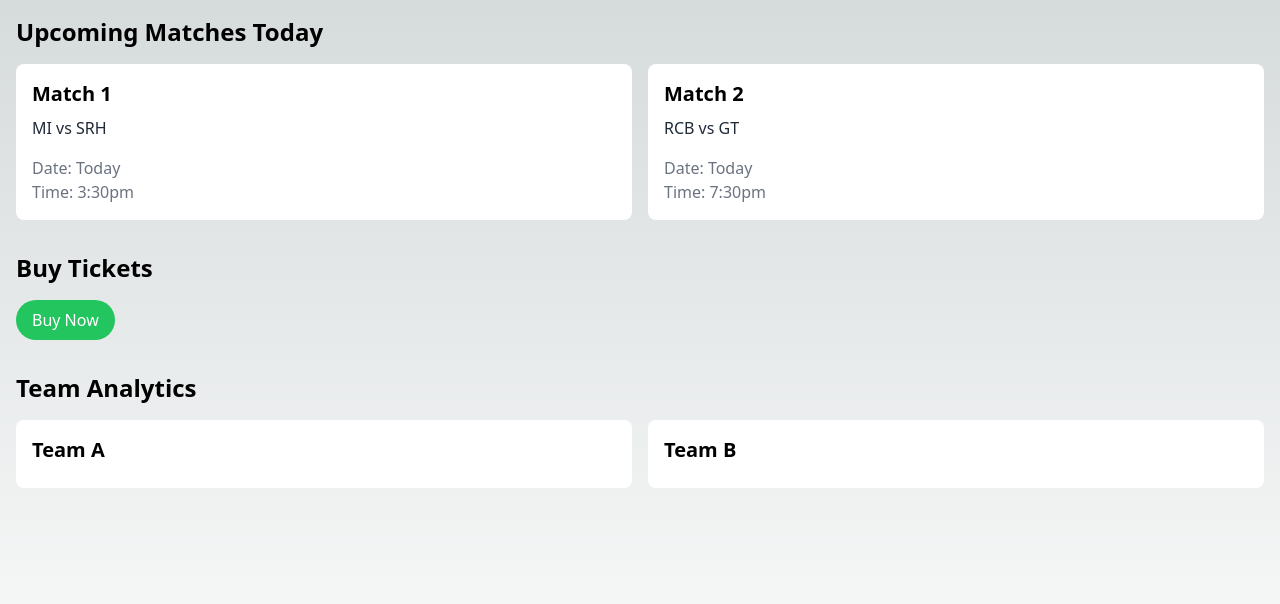
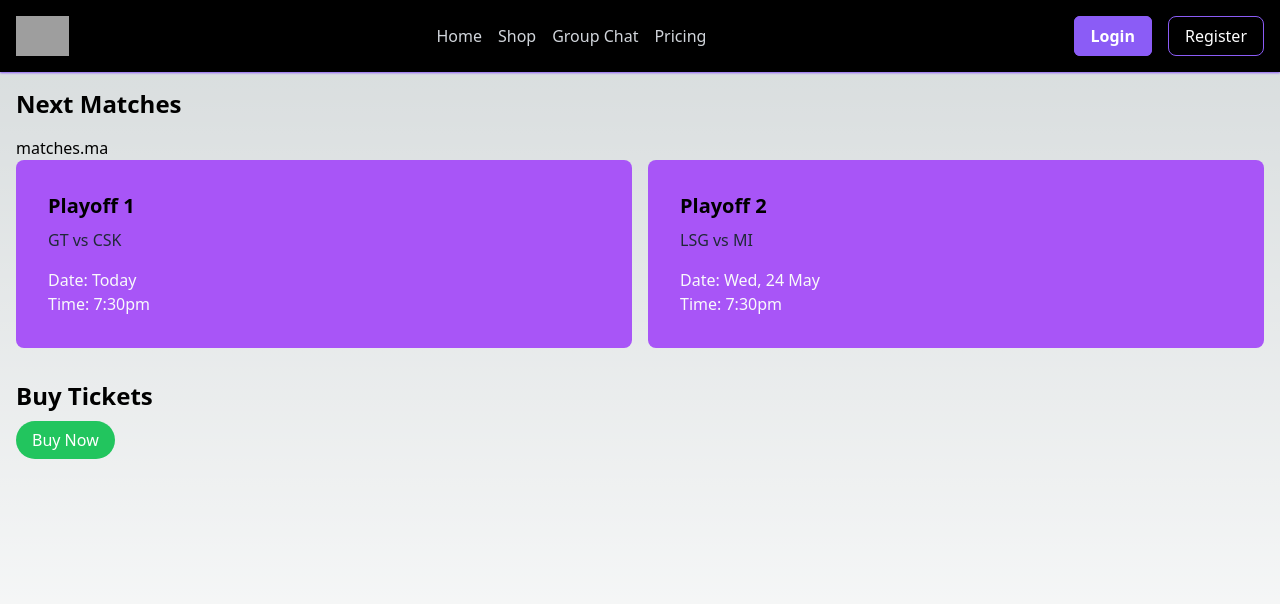
Before and after one commit to Aarushaggarwal-theone/wikit, a Next.js app in the folder frontend/: page /home in a window 1280 px wide. Shown: the top 604 px of the page. Built offline with nearby package versions, Linux system fonts and the light colour scheme; grey boxes are pictures that could not be loaded.

Commit message:
index and login logic done

```diff
--- a/frontend/package.json
+++ b/frontend/package.json
@@ -10,6 +10,7 @@
   },
   "dependencies": {
     "autoprefixer": "10.4.14",
+    "axios": "^1.4.0",
     "babel": "^6.23.0",
     "eslint": "8.41.0",
     "eslint-config-next": "13.4.3",
--- a/frontend/pages/home.js
+++ b/frontend/pages/home.js
@@ -1,47 +1,49 @@
 import React from 'react'
+import Header from '@/components/Header'
+function home() {
+  const games = [
+    {
+      gameType: 'Playoff 1',
+      teamNames: 'GT vs CSK ',
+      date: 'Today',
+      time: "7:30pm"
+    },
+    {
+      gameType: 'Playoff 2',
+      teamNames: 'LSG vs MI ',
+      date: 'Wed, 24 May',
+      time: "7:30pm"
+    }
 
-function home() {
+  ]
   return (
 <div className={`h-screen mx-auto p-4`}>
-      {/* Upcoming Matches */}
+    <div className={`mb-8`}>
+      <Header />
+      </div>
       <div className={`mb-8`}>
-        <h2 className={`text-2xl font-semibold mb-4`}>Upcoming Matches Today</h2>
+        <h2 className={`text-2xl font-semibold mb-4`}>Next Matches</h2>
+        matches.ma
         <div className={`grid grid-cols-2 gap-4`}>
-          <div className={`bg-white rounded-lg p-4`}>
-            <h3 className={`text-xl font-semibold mb-2`}>Match 1</h3>
-            <p className={`text-gray-800 mb-4`}>MI vs SRH</p>
-            <p className={`text-gray-500`}>Date: Today</p>
-            <p className={`text-gray-500`}>Time: 3:30pm</p>
-          </div>
-          <div className={`bg-white rounded-lg p-4`}>
-            <h3 className={`text-xl font-semibold mb-2`}>Match 2</h3>
-            <p className={`text-gray-800 mb-4`}>RCB vs GT</p>
-            <p className={`text-gray-500`}>Date: Today</p>
-            <p className={`text-gray-500`}>Time: 7:30pm</p>
-          </div>
+           {games.map((game, index) => (
+        <div key={index} className={`bg-purple-500 rounded-lg p-8 hover:bg-purple-300 hover:transition-ease hover:shadow-purple-500`}>
+          <h3 className={`text-xl font-semibold mb-2 text-black`}>{game.gameType}</h3>
+          <p className={`text-gray-800 mb-4`}>{game.teamNames}</p>
+          <p className={`text-gray-50`}>Date: {game.date}</p>
+          <p className={`text-gray-50`}>Time: {game.time}</p>
+        </div>
+      ))}
         </div>
       </div>
 
       {/* Buy Tickets */}
       <div className={`mb-8`}>
         <h2 className={`text-2xl font-semibold mb-4`}>Buy Tickets</h2>
-        <button className={`bg-green-500 text-white py-2 px-4 rounded-full`}>Buy Now</button>
+        <a href="https://www.iplt20.com" className={`bg-green-500 text-white py-2 px-4 rounded-full`}>Buy Now</a>
       </div>
 
       {/* Graphs and Analytics */}
-      <div>
-        <h2 className={`text-2xl font-semibold mb-4`}>Team Analytics</h2>
-        <div className={`grid grid-cols-2 gap-4`}>
-          <div className={`bg-white rounded-lg p-4`}>
-            <h3 className={`text-xl font-semibold mb-2`}>Team A</h3>
-            {/* Add graph or analytics for Team A */}
-          </div>
-          <div className={`bg-white rounded-lg p-4`}>
-            <h3 className={`text-xl font-semibold mb-2`}>Team B</h3>
-            {/* Add graph or analytics for Team B */}
-          </div>
-        </div>
-      </div>
+
     </div>
   )
 }
--- a/frontend/pages/index.js
+++ b/frontend/pages/index.js
@@ -1,9 +1,21 @@
-import Header from "@/components/Header";
+import { useEffect } from 'react';
+import { useRouter } from 'next/router';
 
-export default function App() {
-  return(
-    <div>
-      <Header />
-      </div>
-  )
-}
+const App = () => {
+  const router = useRouter();
+
+  useEffect(() => {
+    localStorage.setItem('userId', 'gd2BZkgPrHZ1KdCv04bq');
+    const userId = localStorage.getItem('userId');
+
+    if (!userId) {
+      router.push('/login');
+    } else {
+      router.push('/home');
+    }
+  }, []);
+
+  return <div>Redirecting...</div>;
+};
+
+export default App;
--- a/frontend/pages/login.js
+++ b/frontend/pages/login.js
@@ -1,7 +1,31 @@
 import Header from '@/components/Header'
 import React from 'react'
+import { useState } from 'react';
+import axios from 'axios';
 
 function login() {
+  const [email, setEmail] = useState('');
+  const [password, setPassword] = useState('');
+
+  const handleSubmit = async (e) => {
+    try {
+      const response = await fetch('https://w-backend.onrender.com/api/users/login', {
+        method: 'POST',
+        headers: {
+          'Content-Type': 'application/json'
+        },
+        body: JSON.stringify({
+          email,
+          password
+        })
+      });
+
+      console.log(response.json())
+    } catch (error) {
+      // Handle error
+      console.error(error);
+    }
+  };
   return (
     <div className={`flex items-center justify-center h-screen bg-black`}>
       <Header />
@@ -18,6 +42,7 @@
               type="email"
               placeholder="Enter your email"
               required
+               onChange={(e) => setEmail(e.target.value)}
             />
           </div>
           <div className={`mb-6`}>
@@ -29,11 +54,12 @@
               id="password"
               type="password"
               placeholder="Enter your password"
+              onChange={(e) => setPassword(e.target.value)}
               required
             />
           </div>
           <div className={`flex items-center justify-between`}>
-          <button className={`bg-black border border-1 border-violet-500 shadow-violet-500/50 shadow-xl text-white font-bold py-2 px-4 rounded-md mt-4`}>
+          <button onClick={(e) => handleSubmit(e) } className={`bg-black border border-1 border-violet-500 shadow-violet-500/50 shadow-xl text-white font-bold py-2 px-4 rounded-md mt-4`}>
               Login
             </button>
             <a
```
Also changed, not shown: 1 other file (tests, documents, lock files or other folders).
